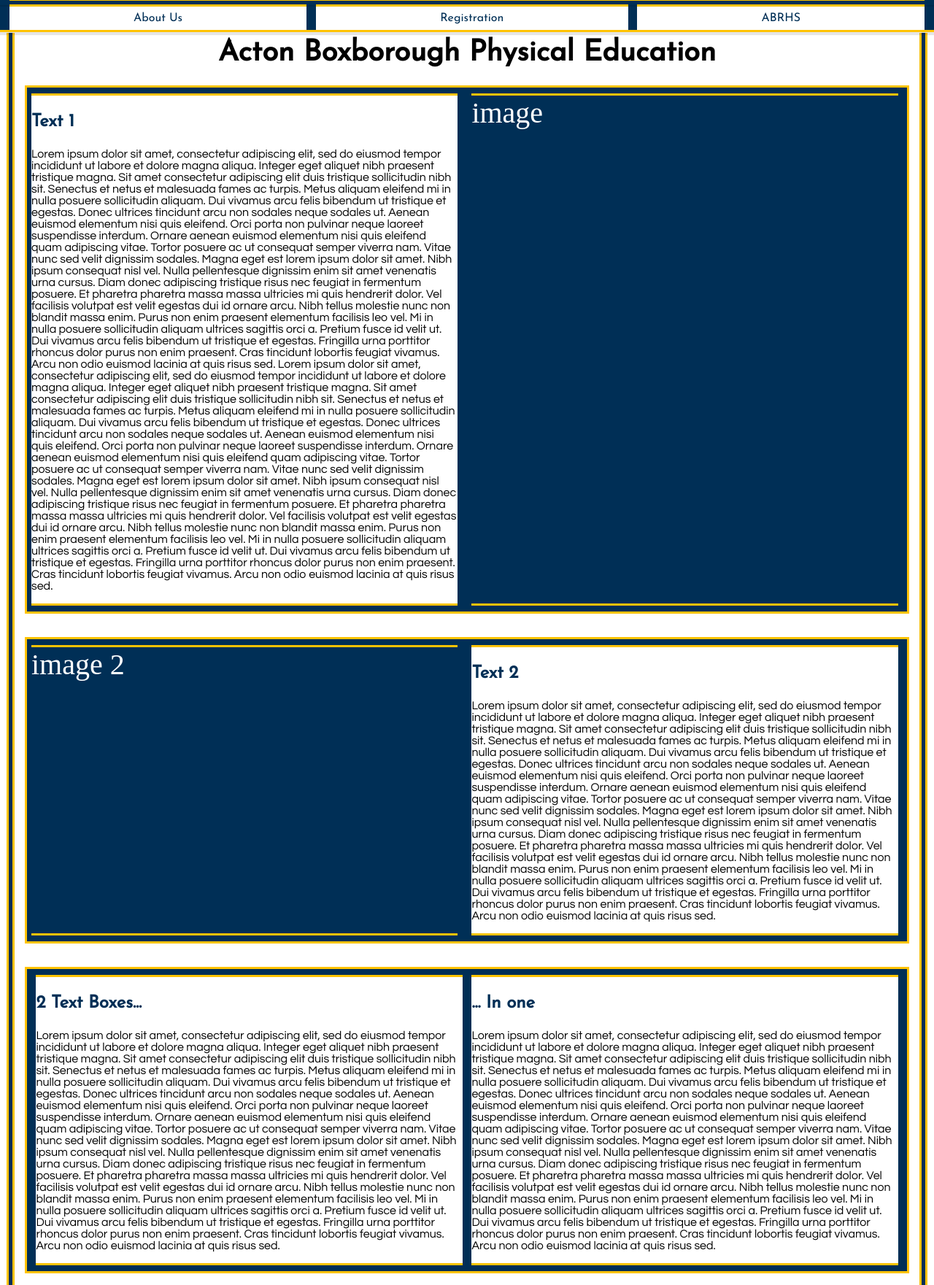
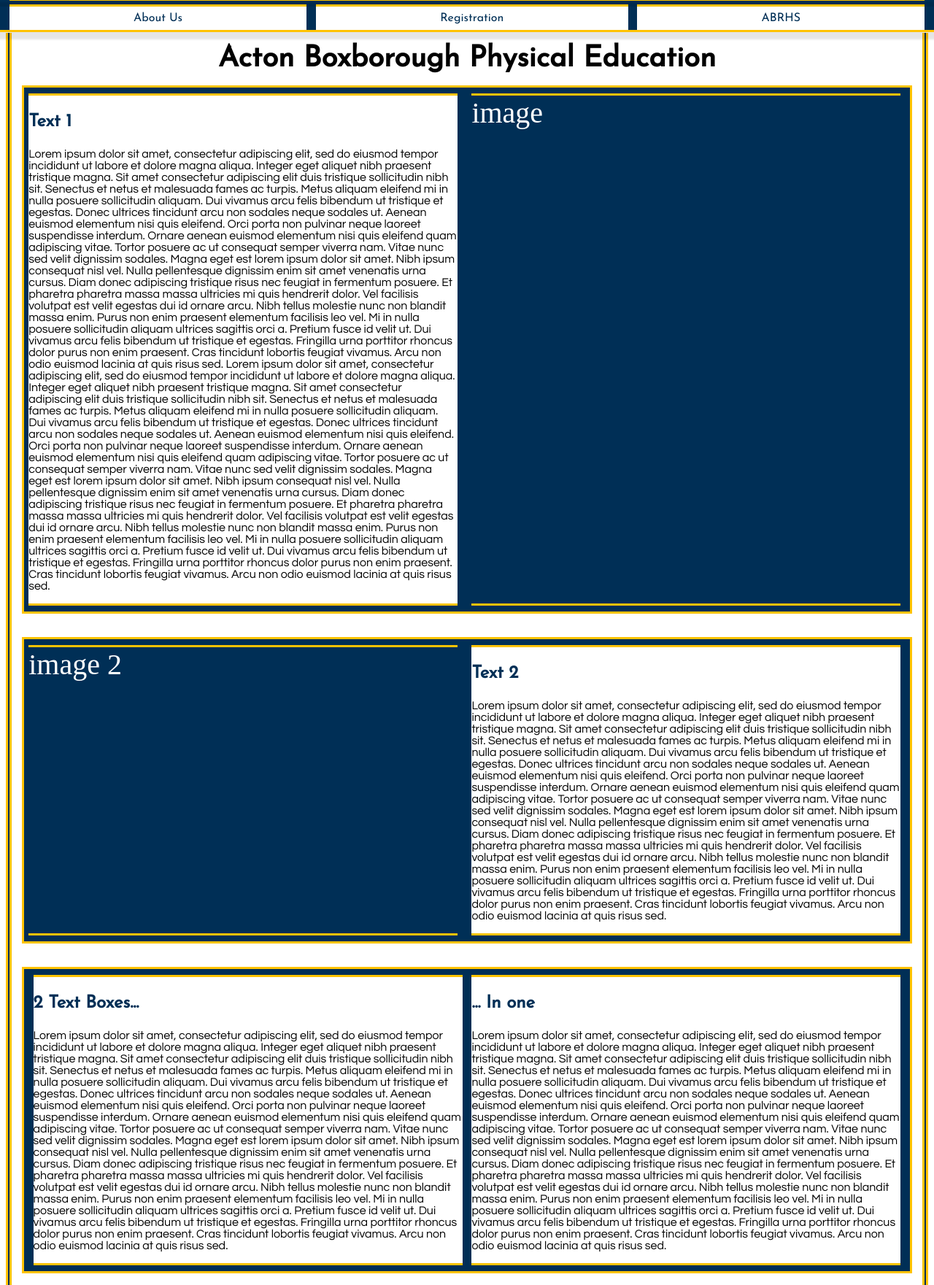
Before and after one commit to catmajor/PE-Website, a PHP site: page / in a window 1280 px wide. Shown: the part 421-2182 px from the top of the page at 73% size. Run offline with PHP 8.4, Linux system fonts and the light colour scheme.

Commit message:
fix more things to align with bigger things

```diff
--- a/style.css
+++ b/style.css
@@ -35,7 +35,7 @@ nav {background-color: rgba(255, 255, 255, calc(0.5 + 0.5*var(--scrollRatio)));
 }
 #nav-placeholder {height: var(--nav-placeholder-height); width: 100%}
 
-#menu-wrapper {position: fixed; top: var(--menu-top); height: var(--menu-height); border-bottom: var(--border-style); width: 100%; box-shadow: 1px 1px 1px 3px rgba(0, 0, 0, 0.1)}
+#menu-wrapper {position: fixed; top: var(--menu-top); height: var(--menu-height); border-bottom: var(--border-style); width: 100%; box-shadow: 0.3vh 0.3vh 0.3vh 1vh rgba(0, 0, 0, 0.1)}
 #menu {-webkit-flex-flow: horizontal no-wrap; flex-flow: horizontal no-wrap; position: relative; margin: 0; font-family: 'Josefin Sans', monospace; background-color: var(--main-blue); height: var(--menu-height)}
 #menu li {-webkit-flex-grow: 2; flex-grow: 2; height: var(--menu-height)}
 #menu {display: -webkit-flex; display: flex; -webkit-justify-content: center; justify-content: center;}
@@ -51,13 +51,14 @@ nav {background-color: rgba(255, 255, 255, calc(0.5 + 0.5*var(--scrollRatio)));
 #menu, #menu ul {-webkit-padding-start: 0; -webkit-margin-start: 0;}
 
 main {width: 100%; height: calc(100% - 54vh - 12px); display: flex; align-items: center; flex-direction: column}
-main>div {width: calc(100% - 2vw + 2px); border-left: var(--main-yellow) 3px solid; border-right: var(--main-yellow) 3px solid; height: 100%; background-color: var(--main-blue); display: flex; justify-content: center;}
-main>div>div {width: calc(100% - 16px); border-left: var(--main-yellow) 3px solid; border-right: var(--main-yellow) 3px solid; height: 100%; background-color: white; display: flex; align-items: center; flex-direction: column}
+main>div {width: calc(100% - 2vw + var(--border-width)); border-left: var(--border-style); border-right: var(--border-style); background-color: var(--main-blue); display: flex; justify-content: center;}
+main>div>div {width: calc(100% - 3*var(--border-width)); border-left: var(--border-style); border-right: var(--border-style); background-color: white; display: flex; align-items: center; flex-direction: column}
 
-h2 {font-family: 'Josefin Sans'; margin: 1vh; font-size: 5vh}
+h2 {font-family: 'Josefin Sans'; margin: 2vh; font-size: 5vh}
 h3 {font-family: 'Josefin Sans'; color: var(--main-blue); font-size: 3vh}
 p {font-family: 'Questrial'; font-size: 2vh}
 .items {width: calc(100% - 8px - 2vw); height: auto;  background-color: var(--main-blue); border: var(--border-style); display: flex; margin: 2vh 0 2vh 0;}
+.items:first-of-type {margin-top: 0}
 .items>* {width: calc(100% - 3vw); margin: 1vh 0 1vh 0; border: var(--border-style); border-left: none; border-right: none; }
 .items>*:first-of-type {margin-left: 1vw; margin-right: 0.5vw}
 .items>*:last-of-type {margin-left: 0.5vw; margin-right: 1vw}
```
